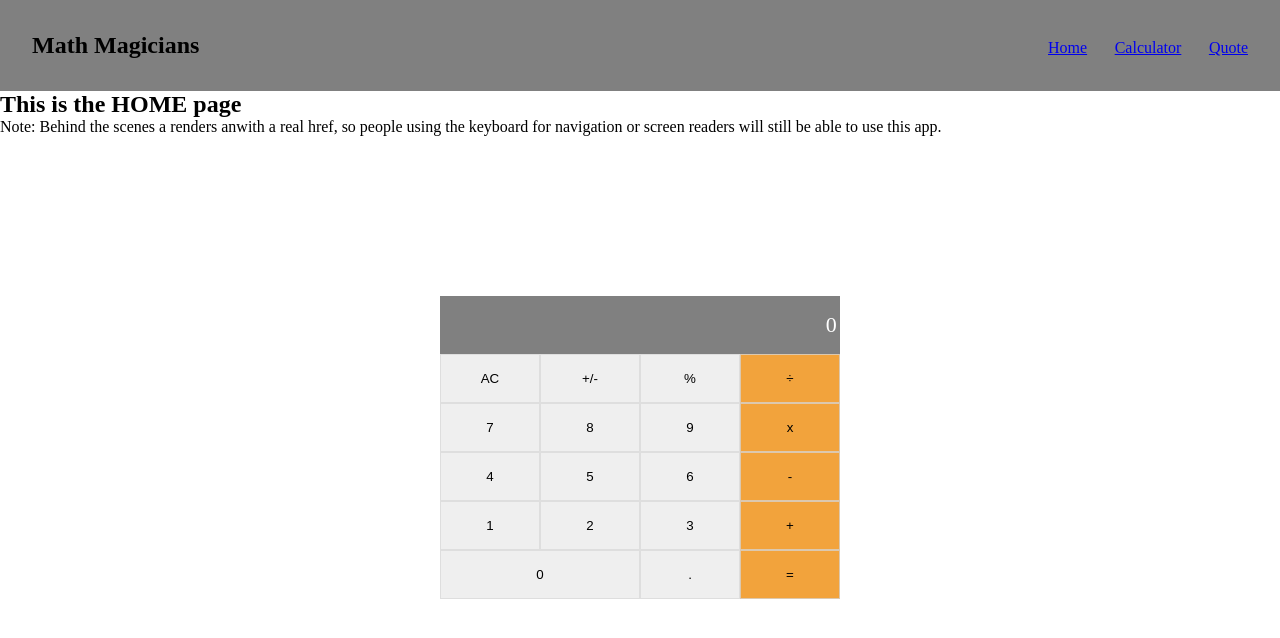
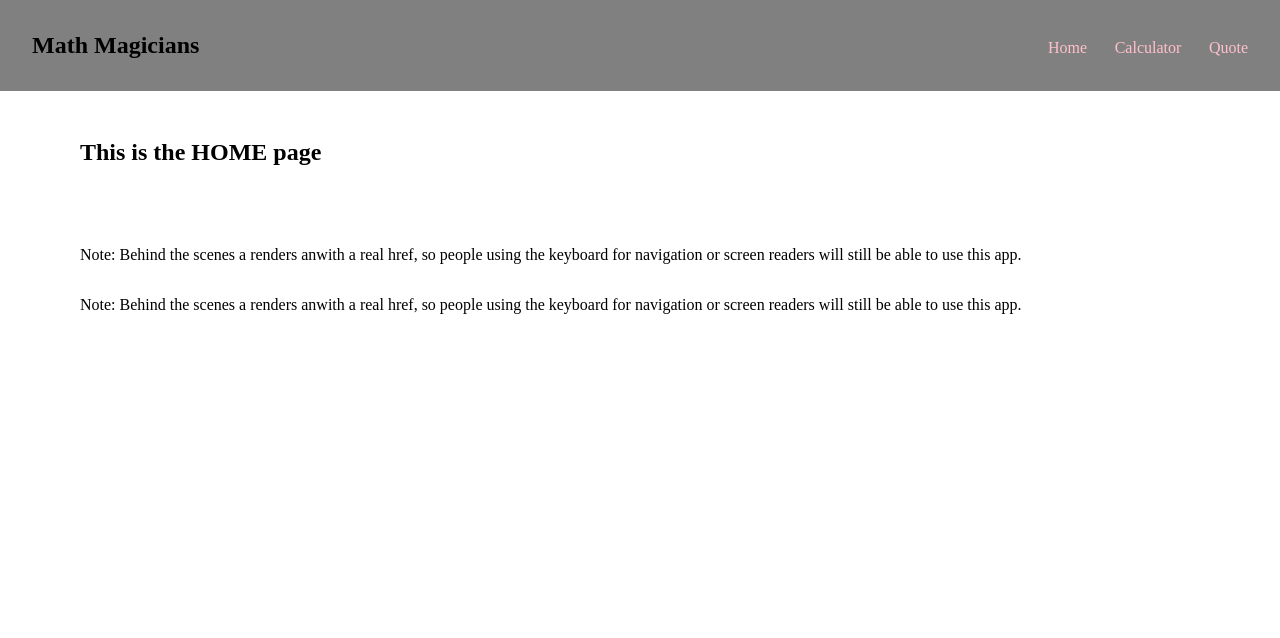
Before and after one commit to PolinaStamenova/math-magicians, a React (Create React App) app: page / in a window 1280 px wide. Shown: the top 638 px of the page. Built offline with nearby package versions, Linux system fonts and the light colour scheme.

Commit message:
Fill the content of the pages

```diff
--- a/src/App.js
+++ b/src/App.js
@@ -2,12 +2,12 @@
 
 import React from "react";
 import { BrowserRouter as Router, Switch, Route } from "react-router-dom";
-import Calculator from "./components/Calculator";
 import "./components/Calculator.css";
+import "./App.css";
 import Nav from "./Nav";
 import Home from "./pages/Home";
-import "./App.css";
 import Calc from "./pages/Calc";
+import Quote from "./pages/Quote";
 
 class App extends React.Component {
   render() {
@@ -17,8 +17,8 @@ class App extends React.Component {
           <div>
             <Nav />
             <Route path="/" exact component={Home} />
-            <Route path="/calc" component={Calc} />
-            <Calculator />
+            <Route path="/calculator" component={Calc} />
+            <Route path="/quote" component={Quote} />
           </div>
         </Switch>
       </Router>
--- /dev/null
+++ b/src/Nav.css
@@ -0,0 +1,13 @@
+nav {
+  padding: 2rem;
+  display: flex;
+  justify-content: space-between;
+  align-items: baseline;
+  background-color: grey;
+}
+
+nav ul {
+  width: 200px;
+  display: flex;
+  justify-content: space-between;
+}
--- a/src/Nav.js
+++ b/src/Nav.js
@@ -2,6 +2,7 @@
 
 import React from "react";
 import { Link } from "react-router-dom";
+import "./Nav.css";
 
 export default function Nav() {
   return (
@@ -12,7 +13,7 @@ export default function Nav() {
           <Link to="/">
             <li>Home</li>
           </Link>
-          <Link to="/calc">
+          <Link to="/calculator">
             <li>Calculator</li>
           </Link>
           <Link to="/quote">
--- a/src/components/Calculator.css
+++ b/src/components/Calculator.css
@@ -1,9 +1,8 @@
-.calculator {
+/* .calculator {
   max-width: 400px;
   margin-left: auto;
   margin-right: auto;
-  margin-top: 10rem;
-}
+} */
 
 .calculator-result {
   background-color: grey;
--- a/src/index.css
+++ b/src/index.css
@@ -13,6 +13,11 @@ ul {
   list-style: none;
 }
 
+a {
+  text-decoration: none;
+  color: pink;
+}
+
 /*
     ==============================================
                 ****** Global *****
--- /dev/null
+++ b/src/pages/Calc.css
@@ -0,0 +1,10 @@
+.calc-holder {
+  display: flex;
+  justify-content: space-between;
+  padding: 0 5rem;
+  margin-top: 3rem;
+}
+
+.calculator {
+  width: 500px;
+}
--- a/src/pages/Calc.js
+++ b/src/pages/Calc.js
@@ -1,7 +1,16 @@
-import React from 'react';
+/* eslint-disable react/prefer-stateless-function, quotes */
+
+import React from "react";
+import Calculator from "../components/Calculator";
+import "./Calc.css";
 
 function Calc() {
-  return <div>This is the Calc page</div>;
+  return (
+    <div className="calc-holder">
+      <h2 className="sub-title">Let`s do some math!</h2>
+      <Calculator />
+    </div>
+  );
 }
 
 export default Calc;
--- /dev/null
+++ b/src/pages/Home.css
@@ -0,0 +1,12 @@
+.home-holder {
+  padding: 0 5rem;
+  margin-top: 3rem;
+}
+
+.home-subtitle {
+  margin-top: 5rem;
+}
+
+.home-third-title {
+  margin-top: 2rem;
+}
--- a/src/pages/Home.js
+++ b/src/pages/Home.js
@@ -1,10 +1,18 @@
-import React from 'react';
+/* eslint-disable react/prefer-stateless-function, quotes */
+
+import React from "react";
+import "./Home.css";
 
 export default function Home() {
   return (
-    <div>
+    <div className="home-holder">
       <h2>This is the HOME page</h2>
-      <p>
+      <p className="home-subtitle">
+        Note: Behind the scenes a renders anwith a real href, so people using
+        the keyboard for navigation or screen readers will still be able to use
+        this app.
+      </p>
+      <p className="home-third-title">
         Note: Behind the scenes a renders anwith a real href, so people using
         the keyboard for navigation or screen readers will still be able to use
         this app.
--- /dev/null
+++ b/src/pages/Quote.css
@@ -0,0 +1,6 @@
+.quote {
+  margin-top: 10rem;
+  width: 50%;
+  margin-left: auto;
+  margin-right: auto;
+}
--- a/src/pages/Quote.js
+++ b/src/pages/Quote.js
@@ -0,0 +1,13 @@
+/* eslint-disable react/prefer-stateless-function, quotes */
+import React from "react";
+import "./Quote.css";
+
+export default function Quote() {
+  return (
+    <p className="quote">
+      Now save your file and test your app by navigating from the index page to
+      the about page and then to a non-existing page. It should work as
+      intended.
+    </p>
+  );
+}
```
